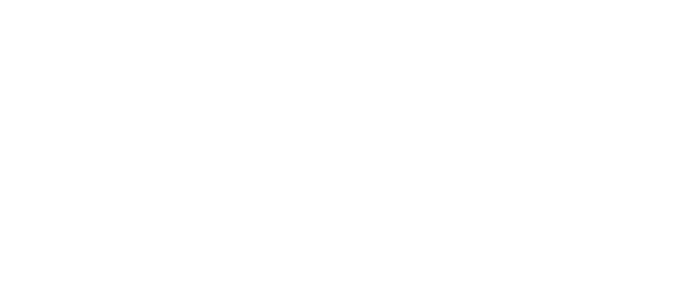
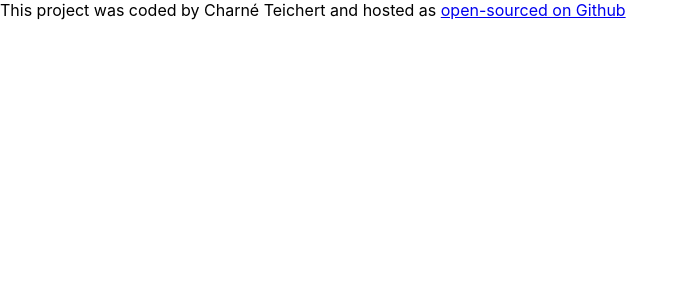
Before and after one commit to CabsT/world_clock, a React (Create React App) app: page / in a window 1280 px wide. Shown: the top 300 px of the page, without its empty margins (0-684 px from the left). Built offline with nearby package versions, Linux system fonts and the light colour scheme.

Commit message:
created a worldclock component to render in my application

```diff
--- a/public/index.html
+++ b/public/index.html
@@ -2,42 +2,21 @@
 <html lang="en">
   <head>
     <meta charset="utf-8" />
-    <link rel="icon" href="%PUBLIC_URL%/favicon.ico" />
     <meta name="viewport" content="width=device-width, initial-scale=1" />
     <meta name="theme-color" content="#000000" />
     <meta
       name="description"
       content="Web site created using create-react-app"
     />
-    <link rel="apple-touch-icon" href="%PUBLIC_URL%/logo192.png" />
-    <!--
-      manifest.json provides metadata used when your web app is installed on a
-      user's mobile device or desktop. See https://developers.google.com/web/fundamentals/web-app-manifest/
-    -->
+
+
     <link rel="manifest" href="%PUBLIC_URL%/manifest.json" />
-    <!--
-      Notice the use of %PUBLIC_URL% in the tags above.
-      It will be replaced with the URL of the `public` folder during the build.
-      Only files inside the `public` folder can be referenced from the HTML.
 
-      Unlike "/favicon.ico" or "favicon.ico", "%PUBLIC_URL%/favicon.ico" will
-      work correctly both with client-side routing and a non-root public URL.
-      Learn how to configure a non-root public URL by running `npm run build`.
-    -->
-    <title>React App</title>
+    <title>World Clock</title>
   </head>
   <body>
     <noscript>You need to enable JavaScript to run this app.</noscript>
     <div id="root"></div>
-    <!--
-      This HTML file is a template.
-      If you open it directly in the browser, you will see an empty page.
 
-      You can add webfonts, meta tags, or analytics to this file.
-      The build step will place the bundled scripts into the <body> tag.
-
-      To begin the development, run `npm start` or `yarn start`.
-      To create a production bundle, use `npm run build` or `yarn build`.
-    -->
   </body>
 </html>
--- a/src/App.js
+++ b/src/App.js
@@ -1,9 +1,10 @@
-
-import './App.css';
+import "./App.css";
+import WorldClock from "./WorldClock";
 
 function App() {
   return (
     <div className="App">
+      <WorldClock />
     </div>
   );
 }
--- /dev/null
+++ b/src/WorldClock.js
@@ -0,0 +1,15 @@
+import React from "react";
+import moment from "moment";
+
+export default function WorldClock() {
+  return (
+    <div>
+      <footer>
+        This project was coded by Charné Teichert and hosted as{" "}
+        <a href="https://github.com/CabsT/world_clock" target="_blank">
+          open-sourced on Github
+        </a>
+      </footer>
+    </div>
+  );
+}
```
